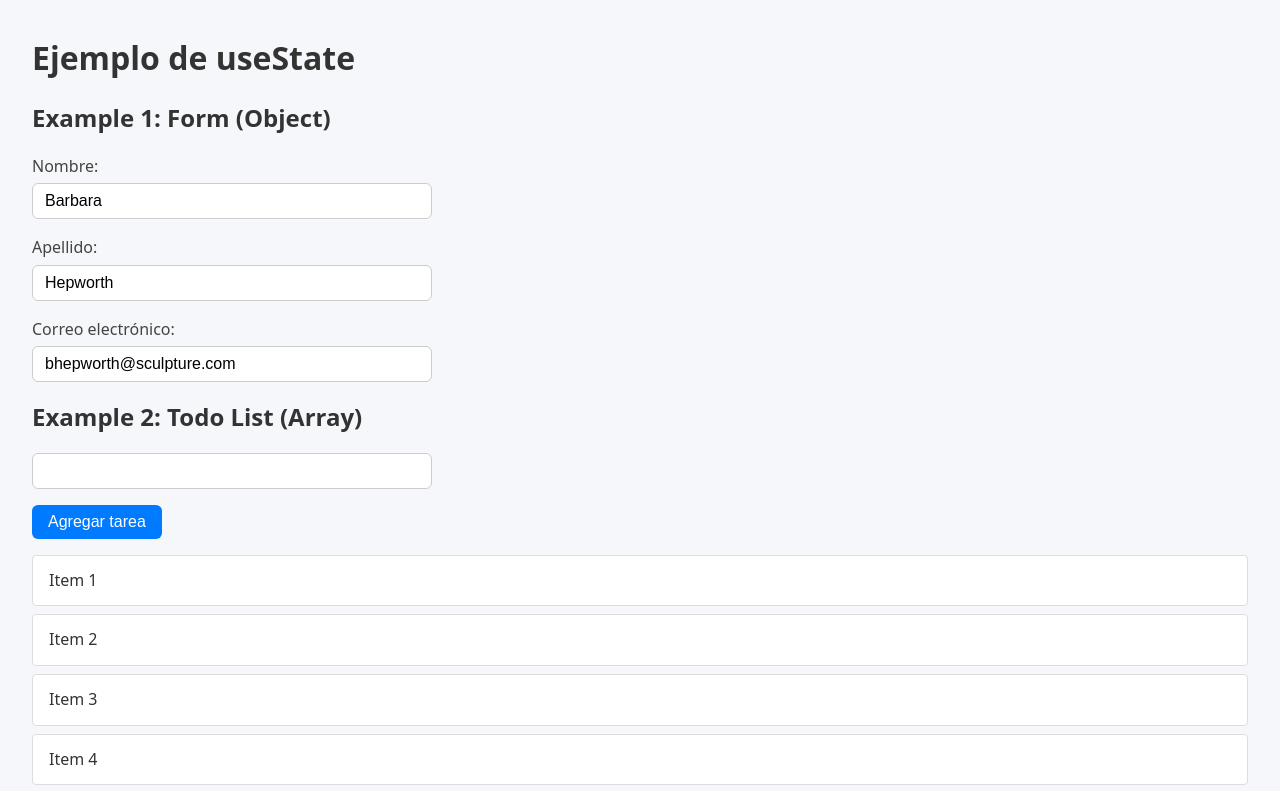
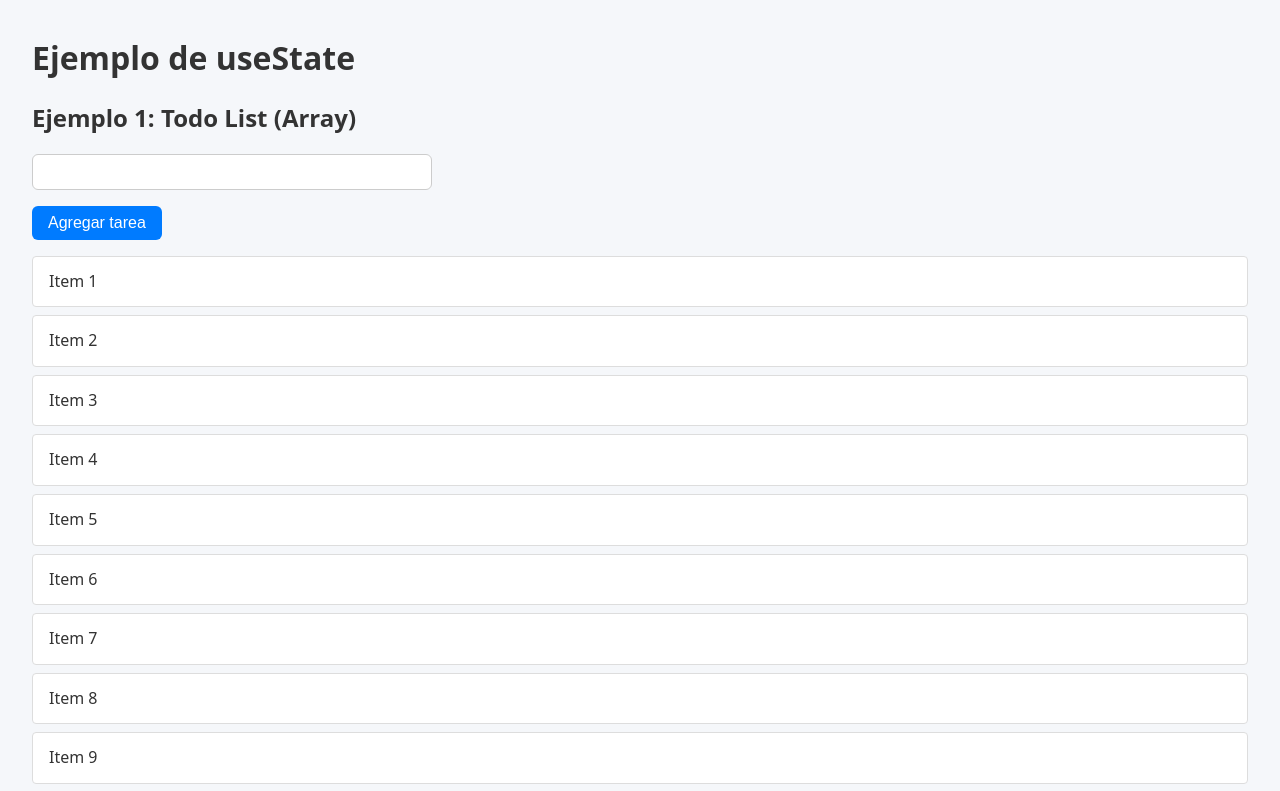
Before and after one commit to Frank0125/LightingTalk_useState, a Next.js app: page /useState in a window 1280 px wide. Shown: the top 791 px of the page. Built offline with nearby package versions, Linux system fonts and the light colour scheme.

Commit message:
FIX: useState corrected

```diff
--- a/src/app/useState/page.tsx
+++ b/src/app/useState/page.tsx
@@ -1,14 +1,55 @@
 "use client";
 
-import React, { useState } from 'react';
+import { useState } from "react";
 
+//* Ejemplo 1: Lista de tareas (Array)
+function TodoList() {
+  const [todos, setTodos] = useState(createInitialTodos); //*tareas
+  const [text, setText] = useState(""); //* input del usuario
 
-//* Ejemplo 1: Asignar un objeto al useState(Object)
+  function createInitialTodos() {
+    const initialTodos = [];
+    for (let i = 0; i < 50; i++) {
+      initialTodos.push({
+        id: i,
+        text: "Item " + (i + 1),
+      });
+    }
+    return initialTodos;
+  }
+
+  return (
+    <div>
+      <input value={text} onChange={(e) => setText(e.target.value)} />
+      <button
+        onClick={() => {
+          setText("");
+          setTodos([
+            {
+              id: todos.length,
+              text: text,
+            },
+            ...todos,
+          ]);
+        }}
+      >
+        Agregar tarea
+      </button>
+      <ul>
+        {todos.map((item) => (
+          <li key={item.id}>{item.text}</li>
+        ))}
+      </ul>
+    </div>
+  );
+}
+
+//* Ejemplo 2: Asignar un objeto al useState(Object)
 function Form() {
   const [form, setForm] = useState({
-      firstName: 'Barbara',
-      lastName: 'Hepworth',
-      email: 'bhepworth@sculpture.com',
+    firstName: "Barbara",
+    lastName: "Hepworth",
+    email: "bhepworth@sculpture.com",
   });
 
   return (
@@ -60,52 +101,6 @@ function Form() {
   );
 }
 
-  //* Ejemplo 2: Lista de tareas (Array)
-  function TodoList() {
-    const [todos, setTodos] = useState(createInitialTodos); //*tareas
-
-    const [text, setText] = useState('');
-
-    function createInitialTodos() {
-      const initialTodos = [];
-      for (let i = 0; i < 50; i++) {
-        initialTodos.push({
-          id: i,
-          text: 'Item ' + (i + 1),
-        });
-      }
-      return initialTodos;
-    }
-
-    return (
-      <div>
-        <input
-          value={text}
-          onChange={(e) => setText(e.target.value)}
-        />
-        <button
-          onClick={() => {
-            setText('');
-            setTodos([
-              {
-                id: todos.length,
-                text: text,
-              },
-              ...todos,
-            ]);
-          }}
-        >
-          Agregar tarea
-        </button>
-        <ul>
-          {todos.map((item) => (
-            <li key={item.id}>{item.text}</li>
-          ))}
-        </ul>
-      </div>
-    );
-  }
-
 //* Ejemplo 3: Reiniciar formulario (Usando "key" para reiniciar estado)
 function App() {
   const [version, setVersion] = useState(0);
@@ -117,26 +112,29 @@ function Form() {
   return (
     <div>
       <button onClick={handleReset}>Reiniciar formulario</button>
-        <Form key={version} /> //* A partir del atributo "key" podemos comandar re-renders
+      <Form key={version} /> {/*A partir del atributo "key" podemos comandar re-renders */}
     </div>
   );
 }
 
 //* Ejemplo 4: Seguimiento de cambios entre renderizados
-  function CountLabel( {count } : { count : number} ) {
+function CountLabel( {count} : { count : number}) {
+  const [currentCount, setCurrentCount] = useState(count);
   const [prevCount, setPrevCount] = useState(count);
     //* Podemos asignarle tipo a un estado con <>
   const [trend, setTrend] = useState<string | null>(null);
 
-    if (prevCount !== count) {
-      setPrevCount(count);
-      setTrend(count > prevCount ? 'aumentando' : 'disminuyendo');
+  if (prevCount !== currentCount) {
+    setTrend(currentCount > prevCount ? 'increasing' : 'decreasing');
+    setPrevCount(currentCount);
   }
 
   return (
     <div>
-        <h1>{count}</h1>
-        {trend && <p>El contador está {trend}</p>}
+      <h1>{currentCount}</h1>
+      {trend && <p>The count is {trend}</p>}
+      <button onClick={() => setCurrentCount(currentCount + 1)}>Incrementar</button>
+      <button onClick={() => setCurrentCount(currentCount - 1)}>Decrementar</button>
     </div>
   );
 }
@@ -147,13 +145,16 @@ export default function ExampleUseState() {
       <div>
         <h1>Ejemplo de useState</h1>
 
-      <h2>Example 1: Form (Object)</h2>
+        <h2>Ejemplo 1: Todo List (Array)</h2>
+        <TodoList />
+        <br /><br />
+        <h2>Ejemplo 2: Form (Object)</h2>
         <Form />
-      <h2>Example 2: Todo List (Array)</h2>
-      <TodoList />
-      <h2>Example 3: Form Reset</h2>
+        <br /><br />
+        <h2>Ejemplo 3: Form Reset</h2>
         <App />
-      <h2>Example 4: Tracking Changes Between Renders</h2>
+        <br /><br />
+        <h2>Ejemplo 4: Tracking Changes Between Renders</h2>
         <CountLabel count={5} />
       </div>
     </main>
```
Lines whose indentation alone changed are shown as unchanged.
